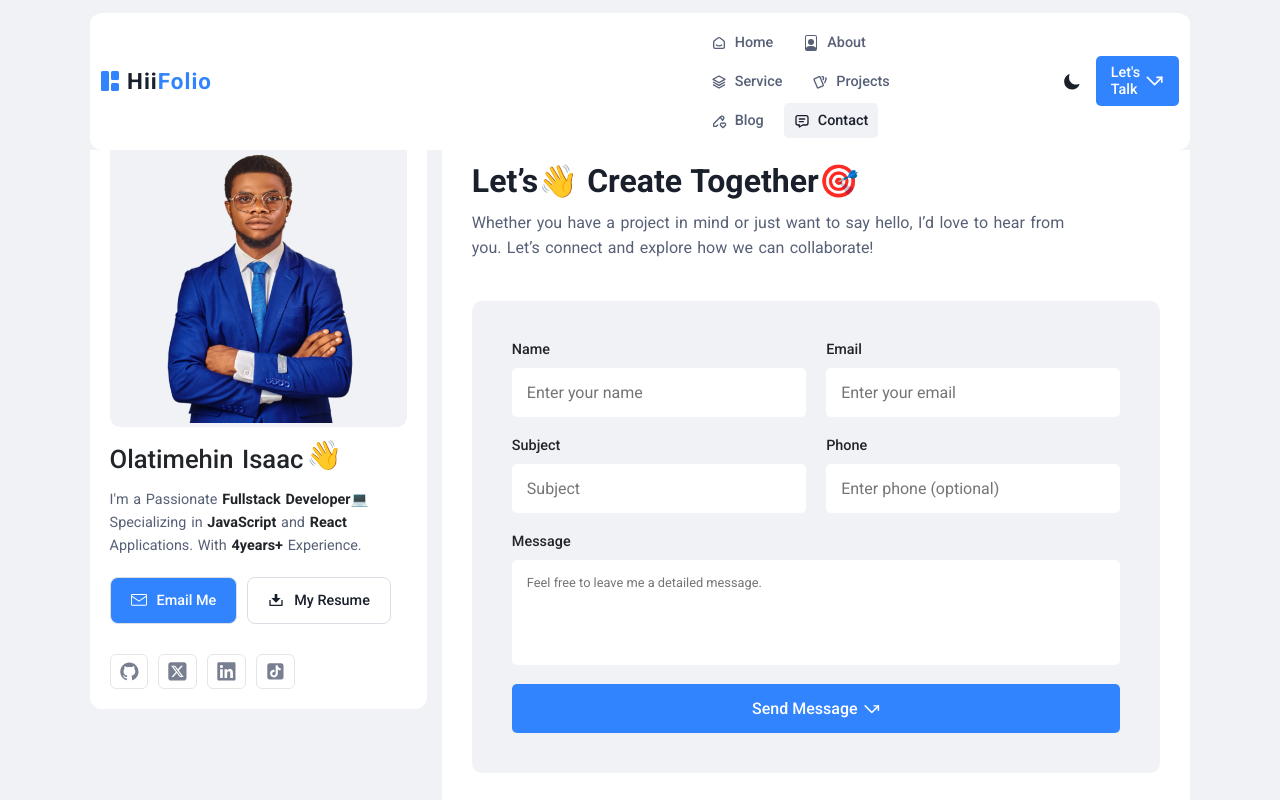
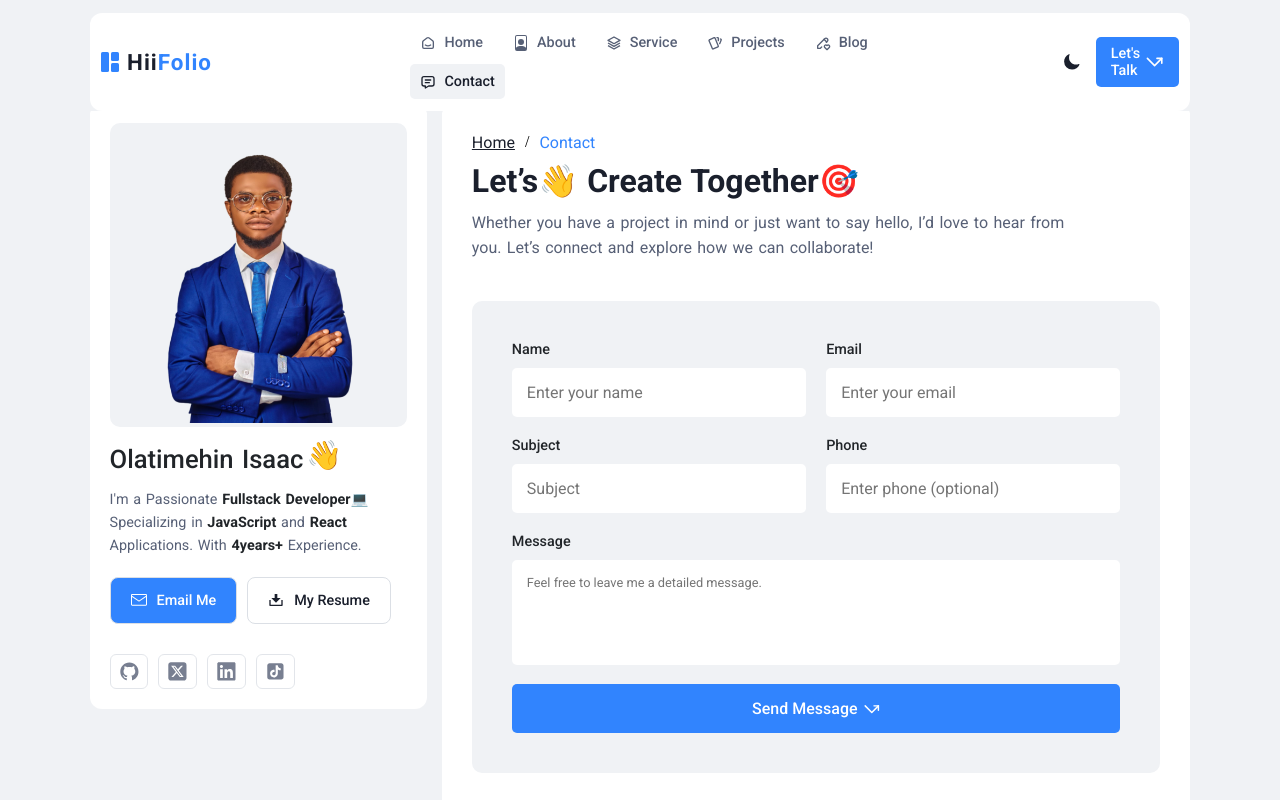
Before and after one commit to HiiDev01/hiifolio, a React (Vite) app: page /CONTACT in a window 1280 px wide. Shown: the top 800 px of the page. Built offline with nearby package versions, Linux system fonts and the light colour scheme; a web font is replaced by a local one.

Commit message:
updating navbar compon

```diff
--- a/src/comp_style/Navbar.css
+++ b/src/comp_style/Navbar.css
@@ -40,7 +40,7 @@
   color: var(--primary);
 }
 .navlist_con{
-  flex: 0.5;
+  flex: 0.8;
   display: flex;
   align-items: center;
   justify-content: space-between;
@@ -51,6 +51,7 @@
 }
 
 .nav_ul{
+  width: 100%;
   border: none;
 }
 .nav_li{
```
